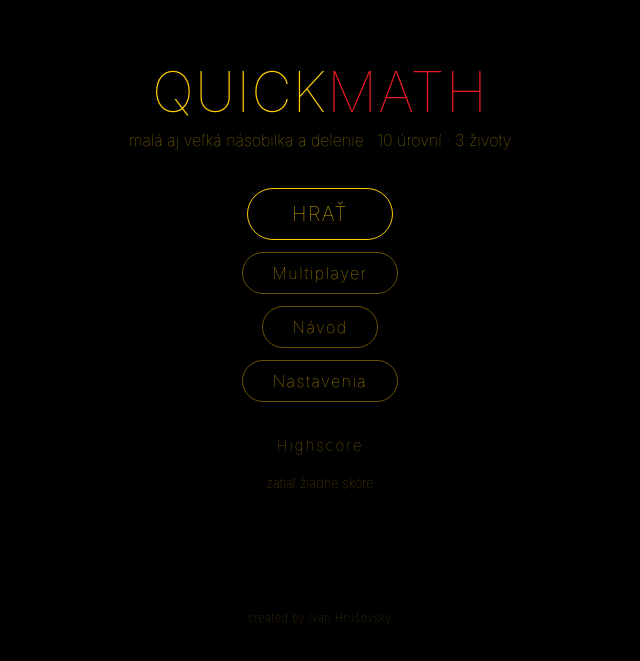
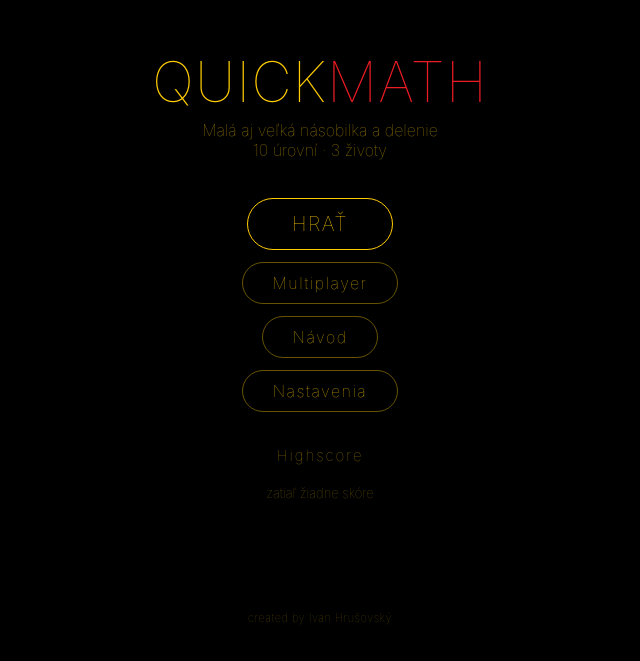
Before and after one commit to Dobivan-sk/quickmath-trainer, a plain HTML site: page Quick-Math.html in a window 1280 px wide. Shown: the part 121-782 px from the top of the page, without its empty margins (320-960 px from the left). Drawn offline with Linux system fonts and the light colour scheme.

Commit message:
Split tagline into two lines
Co-Authored-By: Claude Sonnet 5.5 <noreply@anthropic.com>

```diff
--- a/Quick-Math.html
+++ b/Quick-Math.html
@@ -55,6 +55,7 @@
   h1.title span{ color:var(--red); }
 
   .tagline{
+    white-space:pre-line;
     font-size: clamp(11px, 3.2vw, 16px);
     opacity:0.65;
     margin:0 0 28px 0;
@@ -491,7 +492,8 @@
   <!-- START SCREEN -->
   <div class="screen active" id="screen-start">
     <h1 class="title">QUICK<span>MATH</span></h1>
-    <p class="tagline" id="tagline">malá aj veľká násobilka a delenie · 10 úrovní · 3 životy</p>
+    <p class="tagline" id="tagline">Malá aj veľká násobilka a delenie
+10 úrovní · 3 životy</p>
     <button class="btn" id="btn-start">HRAŤ</button>
     <button class="btn secondary" id="btn-mp" style="margin-top:12px;" data-i18n="mpBtn">Multiplayer</button>
     <button class="btn secondary" id="btn-howto" style="margin-top:12px;">Návod</button>
@@ -703,7 +705,7 @@
 
   var STRINGS = {
     sk: {
-      tagline: 'malá aj veľká násobilka a delenie · 10 úrovní · 3 životy',
+      tagline: 'Malá aj veľká násobilka a delenie\n10 úrovní · 3 životy',
       play: 'HRAŤ',
       noScores: 'zatiaľ žiadne skóre',
       level: 'úroveň',
@@ -762,7 +764,7 @@
       mpHostLeft: 'zakladateľ odišiel'
     },
     en: {
-      tagline: 'small & large multiplication and division · 10 levels · 3 lives',
+      tagline: 'Small & large multiplication and division\n10 levels · 3 lives',
       play: 'PLAY',
       noScores: 'no scores yet',
       level: 'level',
```
